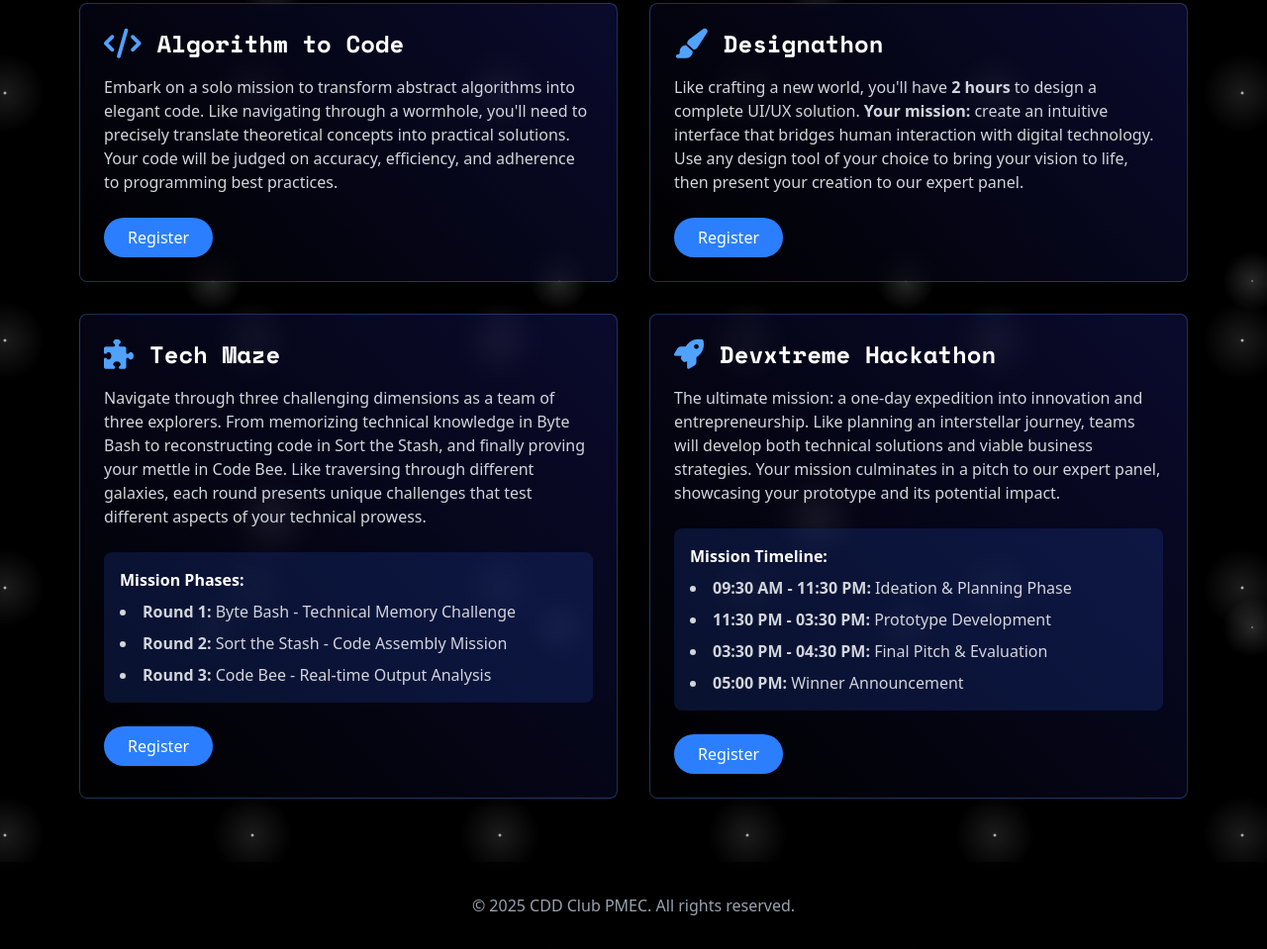
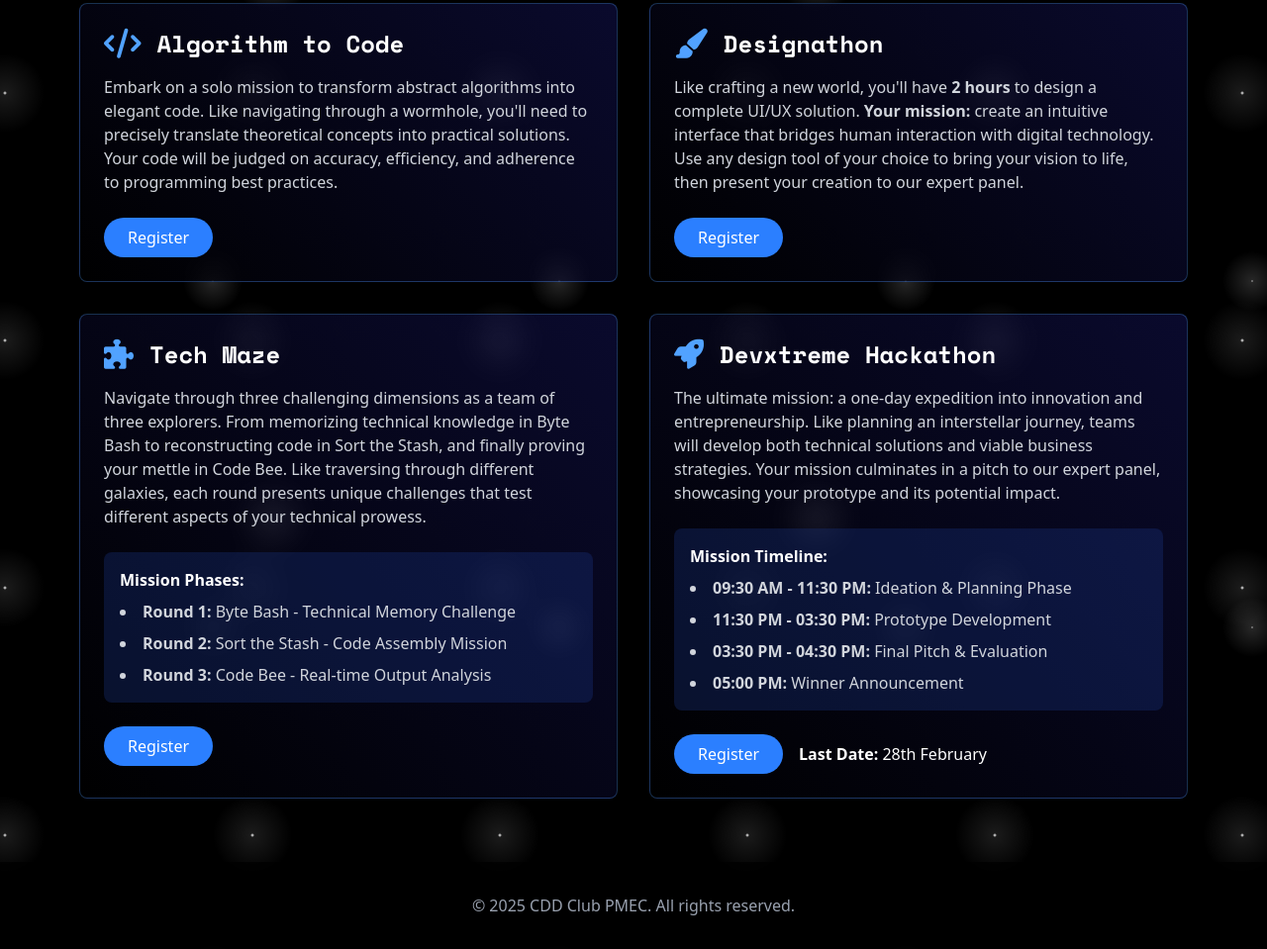
Before and after one commit to Code-name-HeaLer/CodeKriti-3.0, a website: page competitions.html in a window 1280 px wide. Shown: the part 301-1260 px from the top of the page at 99% size. Drawn offline with nearby package versions, Linux system fonts and the light colour scheme.

Commit message:
Last date added

```diff
--- a/competitions.html
+++ b/competitions.html
@@ -247,6 +247,7 @@
               >
                 Register
               </a>
+              <h3 class="mt-2"><b>Last Date:</b> 28th February</h3>
             </div>
           </div>
         </div>
```
